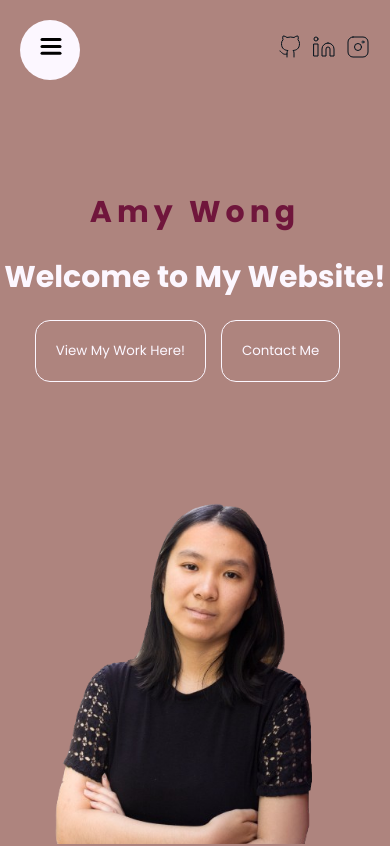
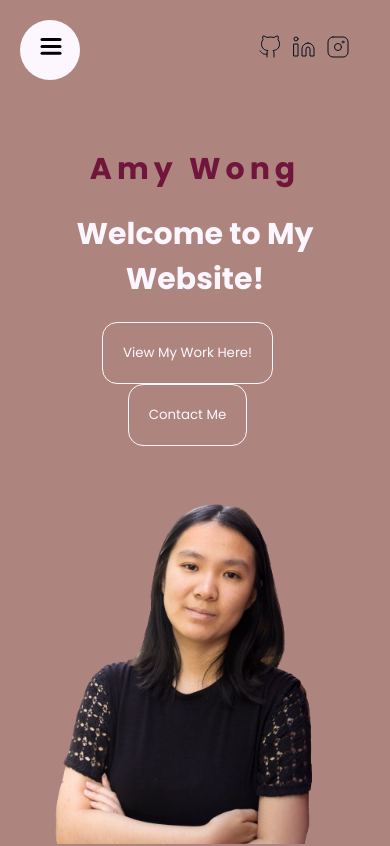
Before and after one commit to amywong24/amywong-portfolio, a React (Create React App) app: page / in a window 390 px wide. Shown: the top 846 px of the page. Built offline with nearby package versions, Linux system fonts and the light colour scheme.

Commit message:
More responsive for desktop

```diff
--- a/src/components/Contact.scss
+++ b/src/components/Contact.scss
@@ -7,6 +7,7 @@
     display: flex;
     align-items: center;
     gap: 50px;
+    padding: 20px;
 
     @include mobile {
         width: 100%;
@@ -20,12 +21,14 @@
         display: flex;
         flex-direction: column;
         gap: 30px;
+        padding: 20px;
 
         @include mobile {
             gap: 20px;
             text-align: center;
             align-items: center;
             margin-top: 70px;
+            padding: 10px;
         }
 
         h1 {
@@ -57,6 +60,7 @@
     .formContainer {
         flex: 1;
         position: relative;
+        padding: 20px;
 
         @include mobile {
             padding: 10px;
--- a/src/components/Hero.scss
+++ b/src/components/Hero.scss
@@ -4,12 +4,18 @@
     height:calc(100vh - 100px);
     overflow: hidden;
     position: relative;
+    padding: 20px;
 
     .wrapper {
         max-width: 1366px;
         height: 100%;
         margin: auto;
         position: relative;
+        padding: 0 20px;
+
+        @include mobile {
+            padding: 0 10px;
+        }
 
         .textContainer {
             height: 100%;
@@ -19,6 +25,7 @@
             justify-content: center;
             gap: 40px;
             z-index: 3;
+            padding: 20px;
 
             @include mobile {
                 height: 50%;
@@ -26,6 +33,7 @@
                 gap: 20px;
                 align-items: center;
                 text-align: center;
+                padding: 10px;
             }
 
             h2 {
--- a/src/components/Navbar.scss
+++ b/src/components/Navbar.scss
@@ -2,6 +2,7 @@
 
 .navbar {
     height: 100px;
+    padding: 20px;
 
     .wrapper {
         max-width: 1366px;
```
